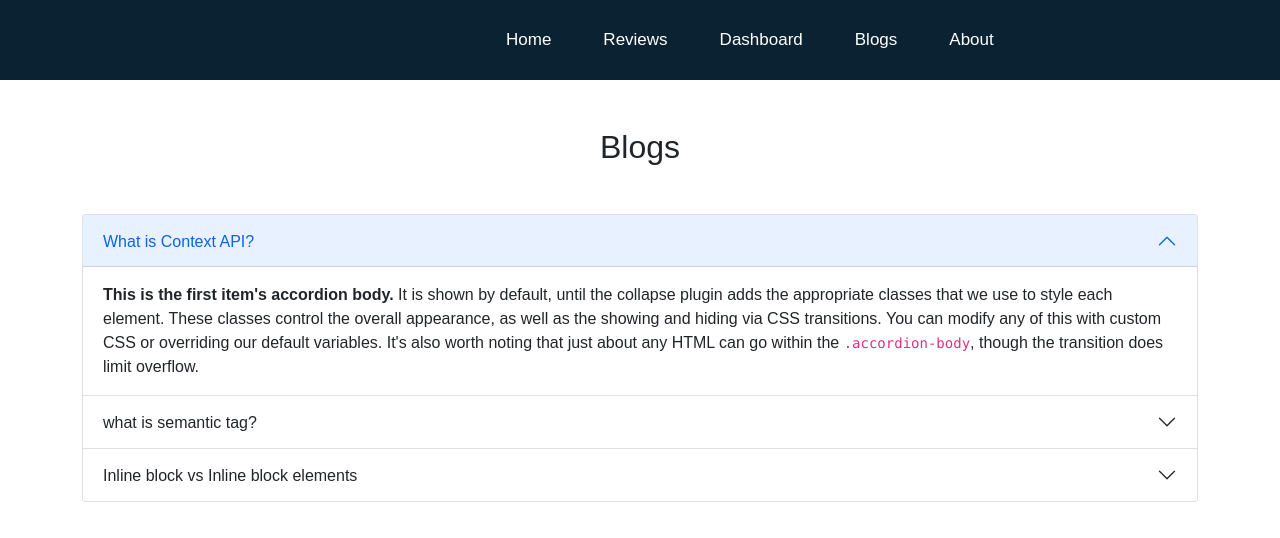
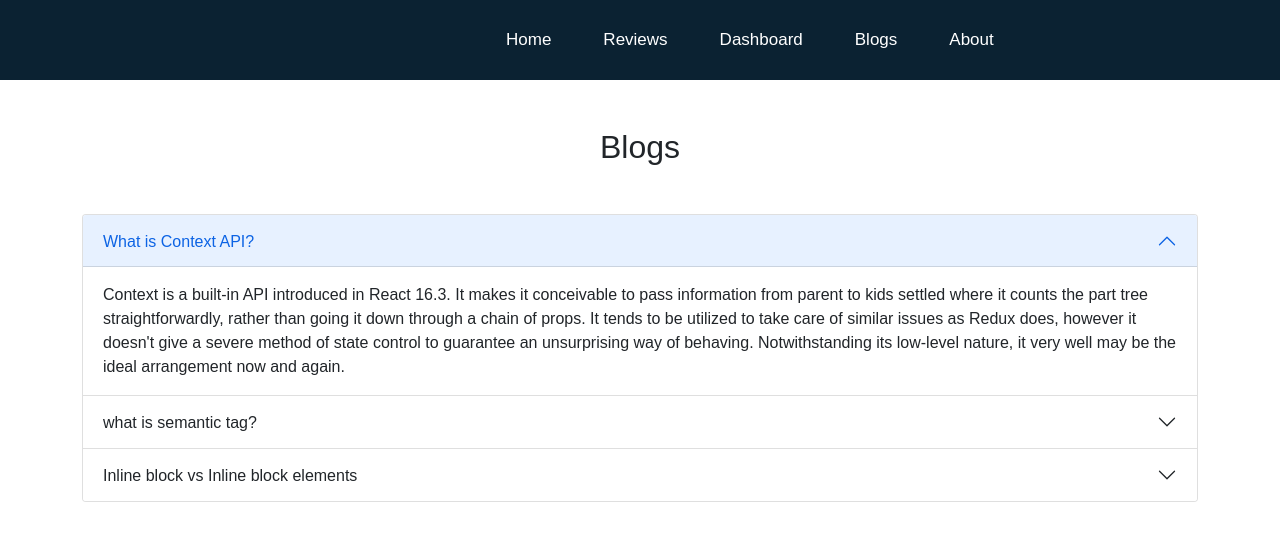
Before and after one commit to sarkerrakib/product-analysis-website, a React (Create React App) app: page /blogs in a window 1280 px wide. Shown: the top 538 px of the page. Built offline with nearby package versions, Linux system fonts and the light colour scheme.

Commit message:
Blogs page

```diff
--- a/src/components/Blogs/Blogs.js
+++ b/src/components/Blogs/Blogs.js
@@ -13,7 +13,7 @@ const Blogs = () => {
                     </h2>
                     <div id="panelsStayOpen-collapseOne" className="accordion-collapse collapse show" aria-labelledby="panelsStayOpen-headingOne">
                         <div className="accordion-body">
-                            <strong>This is the first item's accordion body.</strong> It is shown by default, until the collapse plugin adds the appropriate classes that we use to style each element. These classes control the overall appearance, as well as the showing and hiding via CSS transitions. You can modify any of this with custom CSS or overriding our default variables. It's also worth noting that just about any HTML can go within the <code>.accordion-body</code>, though the transition does limit overflow.
+                        Context is a built-in API introduced in React 16.3. It makes it conceivable to pass information from parent to kids settled where it counts the part tree straightforwardly, rather than going it down through a chain of props. It tends to be utilized to take care of similar issues as Redux does, however it doesn't give a severe method of state control to guarantee an unsurprising way of behaving. Notwithstanding its low-level nature, it very well may be the ideal arrangement now and again.
                         </div>
                     </div>
                 </div>
@@ -25,7 +25,9 @@ const Blogs = () => {
                     </h2>
                     <div id="panelsStayOpen-collapseTwo" className="accordion-collapse collapse" aria-labelledby="panelsStayOpen-headingTwo">
                         <div className="accordion-body">
-                            <strong>This is the second item's accordion body.</strong> It is hidden by default, until the collapse plugin adds the appropriate classes that we use to style each element. These classes control the overall appearance, as well as the showing and hiding via CSS transitions. You can modify any of this with custom CSS or overriding our default variables. It's also worth noting that just about any HTML can go within the <code>.accordion-body</code>, though the transition does limit overflow.
+                        Semantic is HTML code that utilizes HTML labels to portray the motivation behind page components successfully. Semantic HTML code conveys the importance of its components to the two PCs and people, which helps internet browsers, web search tools, assistive innovations, and human engineers comprehend the parts of a website page.
+
+                        The way to elegantly composed semantic HTML is the utilization of semantic labels. Semantic HTML labels have names that tell the individual or machine perusing the code how precisely they're intended to respond.
                         </div>
                     </div>
                 </div>
@@ -37,7 +39,9 @@ const Blogs = () => {
                     </h2>
                     <div id="panelsStayOpen-collapseThree" className="accordion-collapse collapse" aria-labelledby="panelsStayOpen-headingThree">
                         <div className="accordion-body">
-                            <strong>This is the third item's accordion body.</strong> It is hidden by default, until the collapse plugin adds the appropriate classes that we use to style each element. These classes control the overall appearance, as well as the showing and hiding via CSS transitions. You can modify any of this with custom CSS or overriding our default variables. It's also worth noting that just about any HTML can go within the <code>.accordion-body</code>, though the transition does limit overflow.
+                        <strong>Block Elements:</strong> The elements that start on another line are known as block elements. A block element takes up the full width of the substance. Not at all like inline, there exists a top and base edge for these components. Block-level components may just show up inside the body tag. Block-level components make a bigger construction than inline elements.
+                        <br/>
+                        <strong>Inline-Block Elements:</strong>The display value of inline-block works similarly to inline with one exception: the height and width of that element become modifiable.It has no tag examples as it can be applied to any tag using CSS.
                         </div>
                     </div>
                 </div>
```
Also changed, not shown: 1 other file (tests, documents, lock files or other folders).
